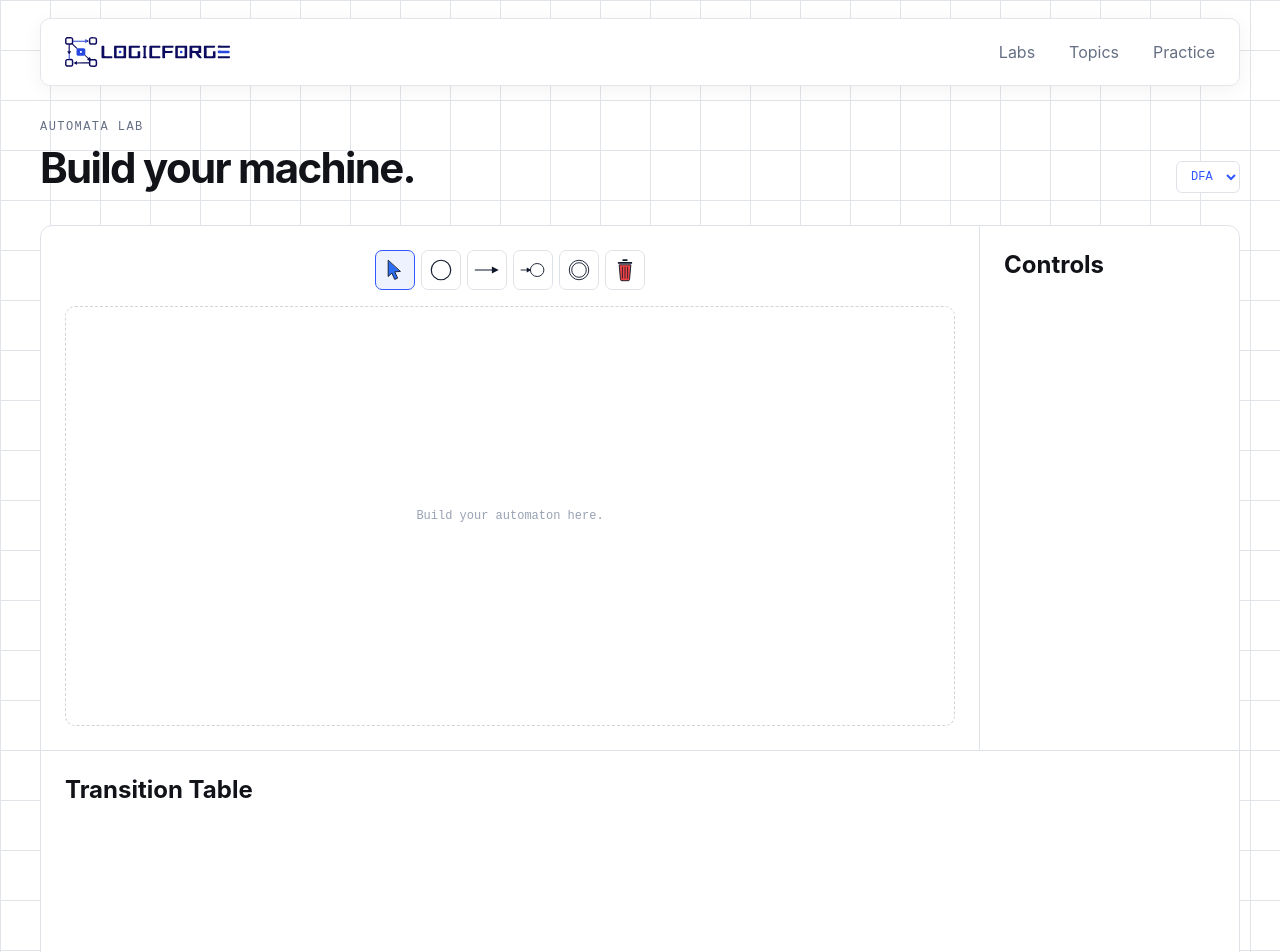
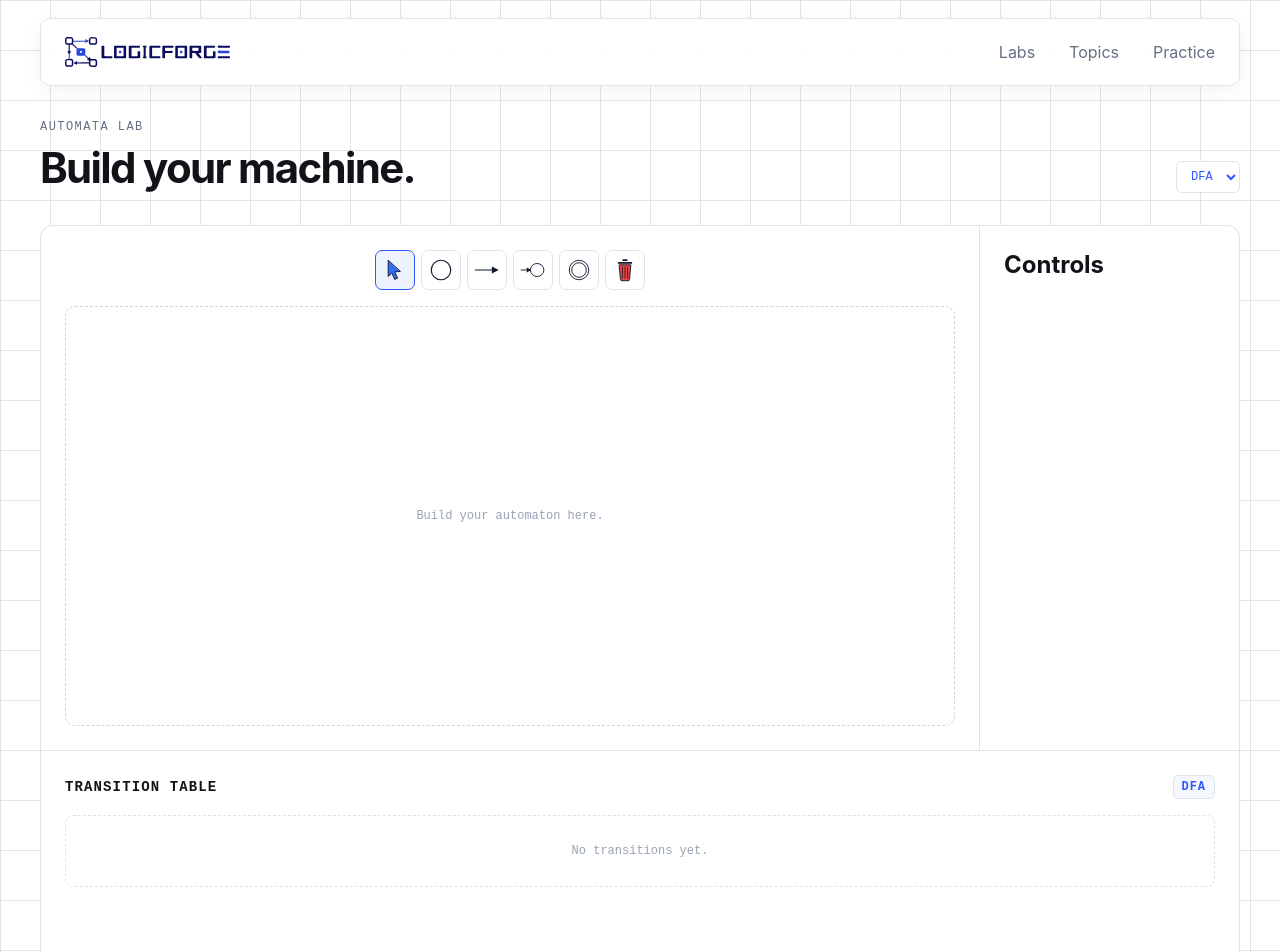
Before and after one commit to muhsinpambalath/automata-lab, a React (Vite) app: page /lab in a window 1280 px wide. Shown: the top 952 px of the page. Built offline with nearby package versions, Linux system fonts and the light colour scheme.

Commit message:
Implement and style transition table

```diff
--- a/src/components/InteractivePreview.tsx
+++ b/src/components/InteractivePreview.tsx
@@ -148,9 +148,8 @@ function InteractivePreview() {
                     </marker>
                 </defs>
 
-                {/* Start arrow */}
                 <line
-                    className="start-arrow"
+                    className="start-arrow-hero"
                     x1="120"
                     y1="100"
                     x2="150"
@@ -158,7 +157,6 @@ function InteractivePreview() {
                     markerEnd="url(#arrow)"
                 />
 
-                {/* q0 → q1 */}
                 <line
                     className={q0ToQ1Active ? 'active-transition' : ''}
                     x1="210"
@@ -168,7 +166,6 @@ function InteractivePreview() {
                     markerEnd="url(#arrow)"
                 />
 
-                {/* q0 loop */}
                 <path
                     className={q0LoopActive ? 'active-transition' : ''}
                     d="M 160 95 C 130 35, 230 35, 200 95"
@@ -178,7 +175,6 @@ function InteractivePreview() {
                     markerEnd="url(#arrow)"
                 />
 
-                {/* q1 loop */}
                 <path
                     className={q1LoopActive ? 'active-transition' : ''}
                     d="M 400 95 C 370 35, 470 35, 440 95"
@@ -188,13 +184,11 @@ function InteractivePreview() {
                     markerEnd="url(#arrow)"
                 />
 
-                {/* States */}
                 <circle cx="180" cy="120" r="30" />
 
                 <circle cx="420" cy="120" r="30" className={finalStateActive ? 'final-state-active' : ''} />
                 <circle cx="420" cy="120" r="26" className={finalStateActive ? 'final-state-active' : ''} />
 
-                {/* Labels */}
                 <text x="180" y="125" textAnchor="middle">q0</text>
                 <text x="420" y="125" textAnchor="middle">q1</text>
 
--- a/src/components/labs/Canvas/Canvas.tsx
+++ b/src/components/labs/Canvas/Canvas.tsx
@@ -1,4 +1,8 @@
-import { useState } from 'react'
+import {
+    useState,
+    type Dispatch,
+    type SetStateAction,
+} from 'react'
 import type {
     State,
     Transition,
@@ -15,6 +19,10 @@ import deleteIcon from '../../../assets/lab-icons/delete.svg'
 
 type CanvasProps = {
     automatonType: AutomatonType
+    states: State[]
+    setStates: Dispatch<SetStateAction<State[]>>
+    transitions: Transition[]
+    setTransitions: Dispatch<SetStateAction<Transition[]>>
 }
 
 type Point = {
@@ -111,16 +119,20 @@ const pathHitsState = (
 }
 
 
-function Canvas({ automatonType }: CanvasProps) {
+function Canvas({
+    automatonType,
+    states,
+    setStates,
+    transitions,
+    setTransitions,
+}: CanvasProps) {
 
     const MIN_STATE_DISTANCE = 70
     const [selectedState, setSelectedState] = useState<string | null>(null)
     const [activeTool, setActiveTool] = useState('select')
-    const [states, setStates] = useState<State[]>([])
     const [draggingState, setDraggingState] = useState<string | null>(null)
     const [dragOffset, setDragOffset] = useState({ x: 0, y: 0 })
     const [editingState, setEditingState] = useState<string | null>(null)
-    const [transitions, setTransitions] = useState<Transition[]>([])
     const [connectingFrom, setConnectingFrom] = useState<string | null>(null)
     const [connectionTarget, setConnectionTarget] = useState<string | null>(null)
     const [transitionSymbols, setTransitionSymbols] = useState('')
--- /dev/null
+++ b/src/components/labs/Transition Table/TransitionTable.css
@@ -0,0 +1,116 @@
+.transition-table-container {
+    width: 100%;
+    overflow-x: auto;
+}
+
+.transition-table-header {
+    display: flex;
+    align-items: center;
+    justify-content: space-between;
+
+    margin-bottom: 16px;
+
+    font-family: "Courier New", monospace;
+}
+
+.transition-table-header span:first-child {
+    font-size: 14px;
+    font-weight: 700;
+    letter-spacing: 0.08em;
+    color: #111318;
+}
+
+.transition-table-header span:last-child {
+    padding: 4px 8px;
+
+    border: 1px solid #dfe3e8;
+    border-radius: 5px;
+
+    font-size: 12px;
+    font-weight: 700;
+    letter-spacing: 0.08em;
+
+    color: #3157ff;
+    background: #f5f7ff;
+}
+
+.transition-table {
+    width: max-content;
+    min-width: 100%;
+    border-collapse: separate;
+    border-spacing: 0;
+
+    border: 1px solid #dfe3e8;
+    border-radius: 8px;
+
+    overflow: hidden;
+
+    font-family: "Courier New", monospace;
+    font-size: 13px;
+
+    background: #ffffff;
+}
+
+.transition-table th,
+.transition-table td {
+    padding: 10px 14px;
+
+    border-right: 1px solid #e6e9ee;
+    border-bottom: 1px solid #e6e9ee;
+
+    text-align: center;
+    white-space: nowrap;
+}
+
+.transition-table th:last-child,
+.transition-table td:last-child {
+    border-right: none;
+}
+
+.transition-table tbody tr:last-child th,
+.transition-table tbody tr:last-child td {
+    border-bottom: none;
+}
+
+.transition-table thead th {
+    background: #f8f9fb;
+
+    color: #667085;
+
+    font-size: 12px;
+    font-weight: 700;
+    letter-spacing: 0.08em;
+}
+
+.transition-table tbody th {
+    min-width: 100px;
+
+    background: #ffffff;
+
+    color: #111318;
+
+    font-weight: 700;
+    text-align: left;
+}
+
+.transition-table tbody td {
+    color: #111318;
+}
+
+.transition-table tbody tr:hover th,
+.transition-table tbody tr:hover td {
+    background: #f8f9ff;
+}
+
+.transition-table-empty {
+    padding: 28px 16px;
+
+    border: 1px dashed #dfe3e8;
+    border-radius: 8px;
+
+    color: #98a2b3;
+
+    font-family: "Courier New", monospace;
+    font-size: 12px;
+    text-align: center;
+}
--- /dev/null
+++ b/src/components/labs/Transition Table/TransitionTable.tsx
@@ -0,0 +1,89 @@
+import type {
+    State,
+    Transition,
+    AutomatonType,
+} from '../../../models/automaton'
+import './TransitionTable.css'
+
+type TransitionTableProps = {
+    states: State[]
+    transitions: Transition[]
+    automatonType: AutomatonType
+}
+
+function TransitionTable({
+    states,
+    transitions,
+    automatonType,
+}: TransitionTableProps) {
+    const symbols = [...new Set(
+        transitions.flatMap((transition) => transition.symbols)
+    )]
+
+    return (
+        <div className="transition-table-container">
+            <div className="transition-table-header">
+                <span>TRANSITION TABLE</span>
+                <span>{automatonType}</span>
+            </div>
+
+            {symbols.length === 0 ? (
+                <div className="transition-table-empty">
+                    No transitions yet.
+                </div>
+            ) : (
+                <table className="transition-table">
+                    <thead>
+                        <tr>
+                            <th>STATE</th>
+
+                            {symbols.map((symbol) => (
+                                <th key={symbol}>{symbol}</th>
+                            ))}
+                        </tr>
+                    </thead>
+
+                    <tbody>
+                        {states.map((state) => (
+                            <tr key={state.id}>
+                                <th>
+                                    {state.isStart && '→ '}
+                                    {state.isAccept && '* '}
+                                    {state.label}
+                                </th>
+
+                                {symbols.map((symbol) => {
+                                    const destinations = transitions
+                                        .filter(
+                                            (transition) =>
+                                                transition.from === state.id &&
+                                                transition.symbols.includes(symbol)
+                                        )
+                                        .map((transition) =>
+                                            states.find(
+                                                (target) =>
+                                                    target.id === transition.to
+                                            )?.label
+                                        )
+                                        .filter(Boolean)
+
+                                    return (
+                                        <td key={symbol}>
+                                            {destinations.length > 0
+                                                ? automatonType === 'NFA'
+                                                    ? `{${destinations.join(', ')}}`
+                                                    : destinations[0]
+                                                : '∅'}
+                                        </td>
+                                    )
+                                })}
+                            </tr>
+                        ))}
+                    </tbody>
+                </table>
+            )}
+        </div>
+    )
+}
+
+export default TransitionTable
--- a/src/pages/AutomataLab.css
+++ b/src/pages/AutomataLab.css
@@ -51,8 +51,13 @@
 
 .lab-table {
     grid-column: 1 / -1;
+
     padding: 24px;
+
     border-top: 1px solid #dfe3e8;
+
+    overflow-y: auto;
+    min-height: 0;
 }
 
 .machine-selector {
--- a/src/pages/AutomataLab.tsx
+++ b/src/pages/AutomataLab.tsx
@@ -1,12 +1,19 @@
 import { useState } from 'react'
-import type { AutomatonType } from '../models/automaton'
+import type {
+    State,
+    Transition,
+    AutomatonType,
+} from '../models/automaton'
 import './AutomataLab.css'
 import Canvas from '../components/labs/Canvas/Canvas'
+import TransitionTable from '../components/labs/Transition Table/TransitionTable'
 
 
 
 function AutomataLab() {
 
+    const [states, setStates] = useState<State[]>([])
+    const [transitions, setTransitions] = useState<Transition[]>([])
     const [automatonType, setAutomatonType] = useState<AutomatonType>('DFA')
 
     return (
@@ -32,16 +39,26 @@ function AutomataLab() {
 
             <section className='lab-workspace'>
                 <div className='lab-canvas'>
-                    <Canvas automatonType = {automatonType} />
+                    <Canvas
+                        automatonType={automatonType}
+                        states={states}
+                        setStates={setStates}
+                        transitions={transitions}
+                        setTransitions={setTransitions}
+                    />
                 </div>
 
                 <aside className='lab-controls'>
                     <h2>Controls</h2>
                 </aside>
 
-                <section className='lab-table'>
-                    <h2>Transition Table</h2>
-                </section>
+                <div className="lab-table">
+                    <TransitionTable
+                        states={states}
+                        transitions={transitions}
+                        automatonType={automatonType}
+                    />
+                </div>
 
             </section>
         </main>
```
